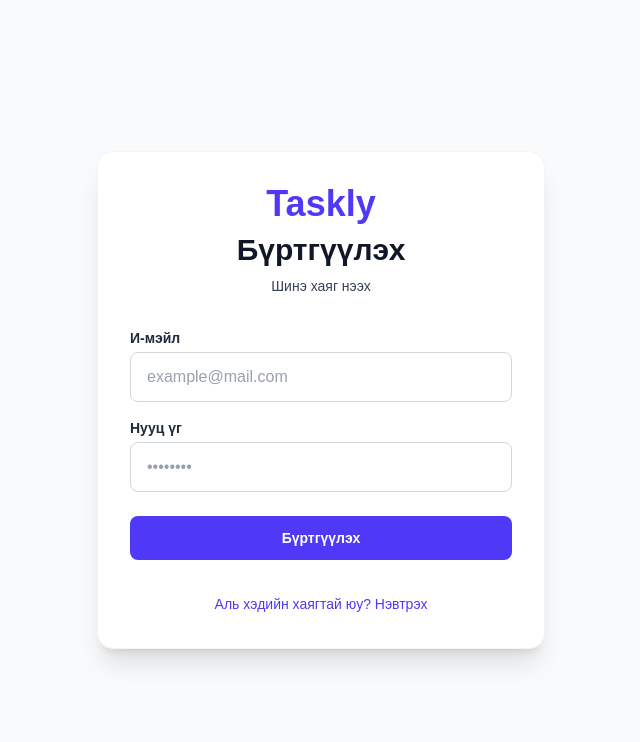
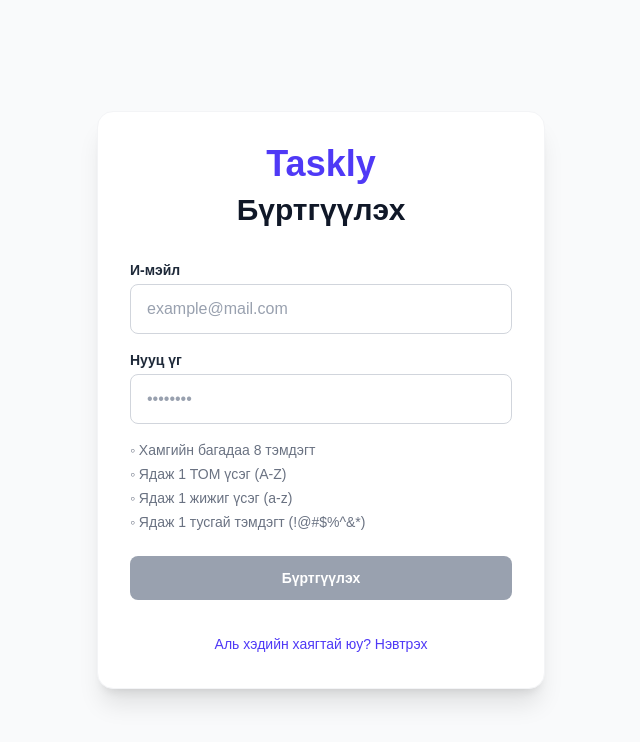
Before and after one commit to batdorj-s/Taskly, a Next.js app in the folder frontend/: page /login in a window 1280 px wide. Both pictures are taken after a click on the button "Шинэ хаяг нээх үү?". Shown: the top 742 px of the page, without its empty margins (319-959 px from the left). Built offline with nearby package versions, Linux system fonts and the light colour scheme; no server answers.

Commit message:
Update: Remove emojis from password validation UI

```diff
--- a/frontend/src/app/login/page.tsx
+++ b/frontend/src/app/login/page.tsx
@@ -1,34 +1,43 @@
 // src/app/login/page.tsx
 'use client';
 
-import { useState } from 'react';
+import { useState, useMemo } from 'react';
 import api from '@/lib/api';
 import { useRouter } from 'next/navigation';
 
 export default function LoginPage() {
-    const [isLogin, setIsLogin] = useState(true); // Login эсвэл Register төлөвийг шилжүүлэх
+    const [isLogin, setIsLogin] = useState(true);
     const [email, setEmail] = useState('');
     const [password, setPassword] = useState('');
     const [error, setError] = useState('');
     const router = useRouter();
+
+    // Password validation state
+    const validation = useMemo(() => {
+        return {
+            minLength: password.length >= 8,
+            hasUpperCase: /[A-Z]/.test(password),
+            hasLowerCase: /[a-z]/.test(password),
+            hasSpecialChar: /[!@#$%^&*(),.?":{}|<>]/.test(password),
+        };
+    }, [password]);
+
+    const isPasswordValid = Object.values(validation).every(Boolean);
 
     const handleSubmit = async (e: React.FormEvent) => {
         e.preventDefault();
         setError('');
         try {
             if (isLogin) {
-                // Нэвтрэх хүсэлт (OAuth2 стандартын дагуу Form data илгээдэг)
                 const formData = new FormData();
                 formData.append('username', email);
                 formData.append('password', password);
 
                 const response = await api.post('/token', formData);
-                // Token-оо localStorage-д хадгалах
                 localStorage.setItem('token', response.data.access_token);
-                // Нэвтэрсний дараа Todo хуудас руу шилжих
                 router.push('/todos');
             } else {
-                // Бүртгүүлэх хүсэлт (JSON илгээдэг)
+                if (!isPasswordValid) return;
                 await api.post('/register', { email, password });
                 alert('Бүртгэл амжилттай! Одоо нэвтэрнэ үү.');
                 setIsLogin(true);
@@ -46,9 +55,6 @@
                     <h2 className="text-3xl font-extrabold text-gray-900">
                         {isLogin ? 'Тавтай морил' : 'Бүртгүүлэх'}
                     </h2>
-                    <p className="mt-2 text-sm text-gray-700 font-medium">
-                        {isLogin ? 'Нэвтрэх мэдээллээ оруулна уу' : 'Шинэ хаяг нээх'}
-                    </p>
                 </div>
 
                 <form className="mt-8 space-y-6" onSubmit={handleSubmit}>
@@ -76,12 +82,28 @@
                                 onChange={(e) => setPassword(e.target.value)}
                             />
                         </div>
+
+                        {!isLogin && (
+                            <div className="space-y-1 text-sm">
+                                {[
+                                    { key: 'minLength', label: 'Хамгийн багадаа 8 тэмдэгт' },
+                                    { key: 'hasUpperCase', label: 'Ядаж 1 ТОМ үсэг (A-Z)' },
+                                    { key: 'hasLowerCase', label: 'Ядаж 1 жижиг үсэг (a-z)' },
+                                    { key: 'hasSpecialChar', label: 'Ядаж 1 тусгай тэмдэгт (!@#$%^&*)' },
+                                ].map((item) => (
+                                    <div key={item.key} className={`font-medium ${validation[item.key as keyof typeof validation] ? 'text-green-600' : 'text-gray-500'}`}>
+                                        {validation[item.key as keyof typeof validation] ? '• ' : '◦ '} {item.label}
+                                    </div>
+                                ))}
+                            </div>
+                        )}
                     </div>
 
                     <div>
                         <button
                             type="submit"
-                            className="group relative flex w-full justify-center rounded-lg bg-indigo-600 px-4 py-3 text-sm font-semibold text-white hover:bg-indigo-700 focus:outline-none focus:ring-2 focus:ring-indigo-500 focus:ring-offset-2"
+                            disabled={!isLogin && !isPasswordValid}
+                            className="group relative flex w-full justify-center rounded-lg bg-indigo-600 px-4 py-3 text-sm font-semibold text-white hover:bg-indigo-700 focus:outline-none focus:ring-2 focus:ring-indigo-500 focus:ring-offset-2 disabled:bg-gray-400 disabled:cursor-not-allowed"
                         >
                             {isLogin ? 'Нэвтрэх' : 'Бүртгүүлэх'}
                         </button>
```
